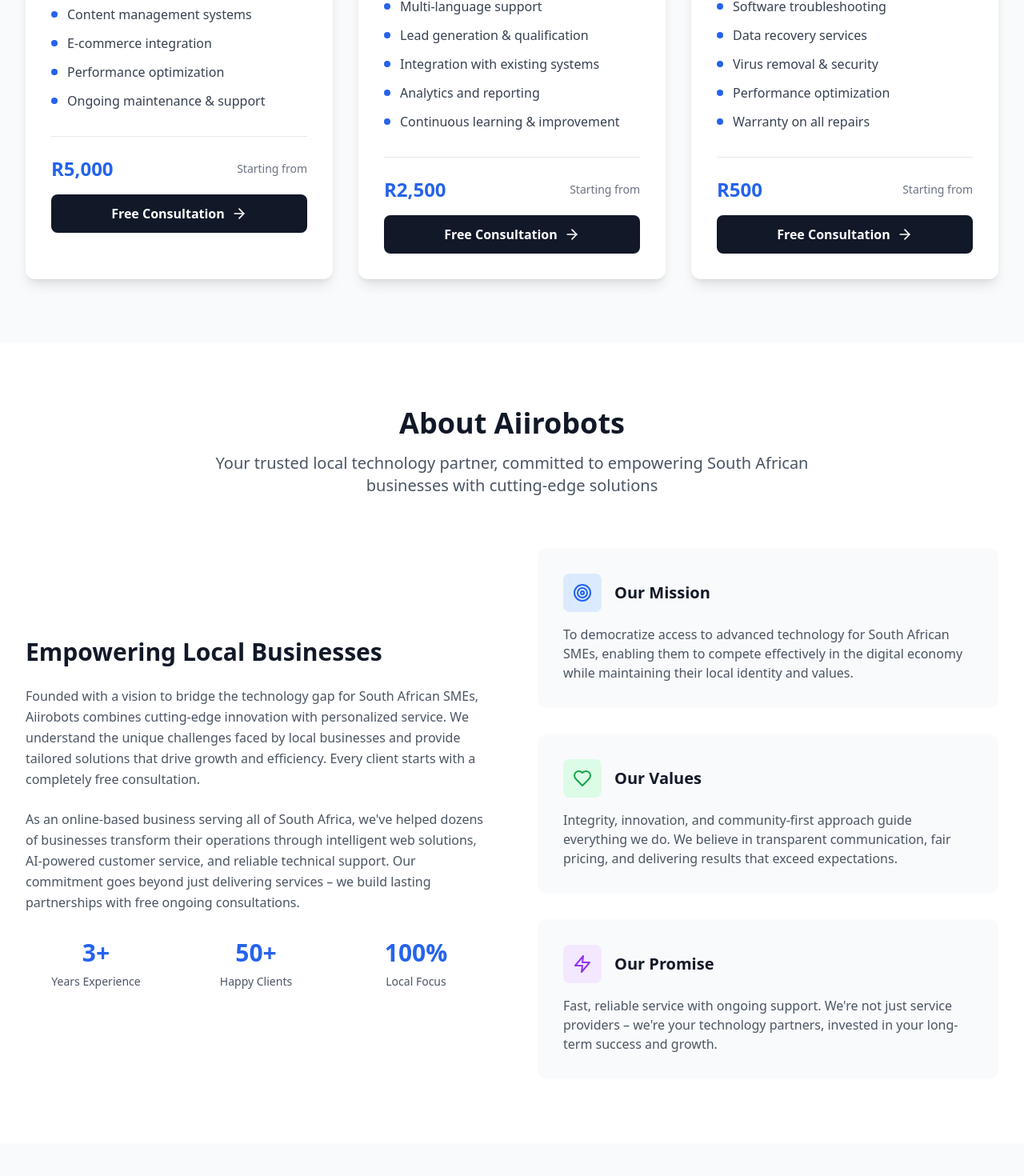
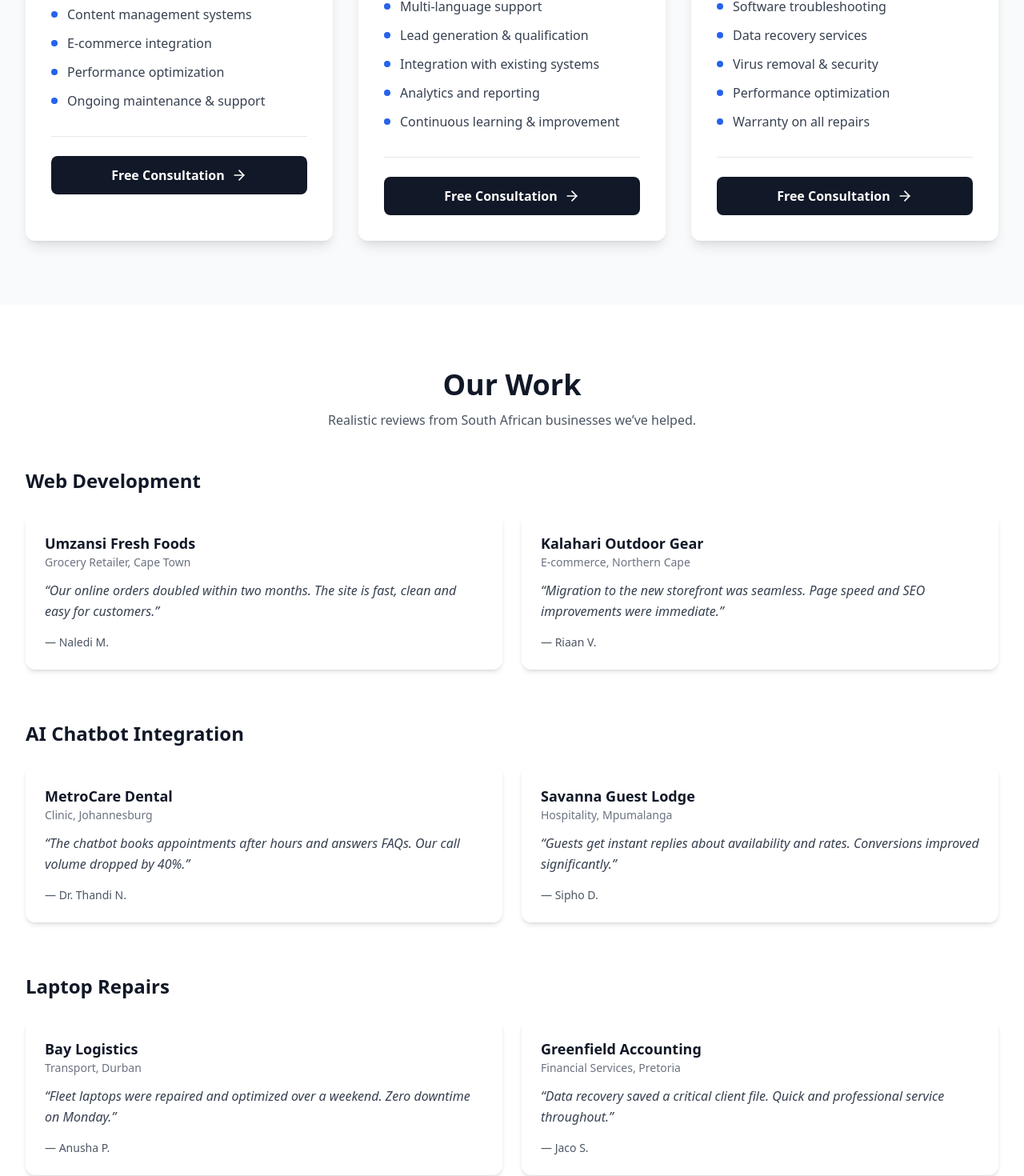
Before and after one commit to MujaahidAjam/aiirobots, a React (Vite) app: page / in a window 1280 px wide. Shown: the part 1326-2796 px from the top of the page at 80% size. Built offline with nearby package versions, Linux system fonts and the light colour scheme.

Commit message:
feat: add Our Work reviews section; remove prices from services

```diff
--- a/src/App.jsx
+++ b/src/App.jsx
@@ -2,6 +2,7 @@
 import Navbar from './components/Navbar';
 import Hero from './components/Hero';
 import Services from './components/Services';
+import OurWork from './components/OurWork';
 import About from './components/About';
 import ContactForm from './components/ContactForm';
 import Footer from './components/Footer';
@@ -13,6 +14,7 @@
       <main>
         <Hero />
         <Services />
+        <OurWork />
         <About />
         <ContactForm />
       </main>
--- a/src/components/Navbar.jsx
+++ b/src/components/Navbar.jsx
@@ -4,6 +4,7 @@
 const navigation = [
   { name: 'Home', href: '#home' },
   { name: 'Services', href: '#services' },
+  { name: 'Our Work', href: '#our-work' },
   { name: 'About', href: '#about' },
   { name: 'Contact', href: '#contact' },
 ];
--- /dev/null
+++ b/src/components/OurWork.jsx
@@ -0,0 +1,87 @@
+import React from 'react';
+
+const reviews = {
+  web: [
+    {
+      company: 'Umzansi Fresh Foods',
+      role: 'Grocery Retailer, Cape Town',
+      quote: 'Our online orders doubled within two months. The site is fast, clean and easy for customers.',
+      person: 'Naledi M.',
+    },
+    {
+      company: 'Kalahari Outdoor Gear',
+      role: 'E‑commerce, Northern Cape',
+      quote: 'Migration to the new storefront was seamless. Page speed and SEO improvements were immediate.',
+      person: 'Riaan V.',
+    },
+  ],
+  ai: [
+    {
+      company: 'MetroCare Dental',
+      role: 'Clinic, Johannesburg',
+      quote: 'The chatbot books appointments after hours and answers FAQs. Our call volume dropped by 40%.',
+      person: 'Dr. Thandi N.',
+    },
+    {
+      company: 'Savanna Guest Lodge',
+      role: 'Hospitality, Mpumalanga',
+      quote: 'Guests get instant replies about availability and rates. Conversions improved significantly.',
+      person: 'Sipho D.',
+    },
+  ],
+  repairs: [
+    {
+      company: 'Bay Logistics',
+      role: 'Transport, Durban',
+      quote: 'Fleet laptops were repaired and optimized over a weekend. Zero downtime on Monday.',
+      person: 'Anusha P.',
+    },
+    {
+      company: 'Greenfield Accounting',
+      role: 'Financial Services, Pretoria',
+      quote: 'Data recovery saved a critical client file. Quick and professional service throughout.',
+      person: 'Jaco S.',
+    },
+  ],
+};
+
+const ReviewCard = ({ company, role, quote, person }) => (
+  <div className="bg-white p-6 rounded-xl shadow-md hover:shadow-lg transition-shadow duration-300">
+    <div className="mb-3">
+      <h4 className="text-lg font-semibold text-gray-900">{company}</h4>
+      <p className="text-sm text-gray-500">{role}</p>
+    </div>
+    <p className="text-gray-700 italic leading-relaxed">“{quote}”</p>
+    <div className="mt-4 text-sm text-gray-600">— {person}</div>
+  </div>
+);
+
+const Section = ({ id, title, items }) => (
+  <div id={id} className="mb-16">
+    <h3 className="text-2xl font-bold text-gray-900 mb-6">{title}</h3>
+    <div className="grid grid-cols-1 md:grid-cols-2 gap-6">
+      {items.map((r, i) => (
+        <ReviewCard key={i} {...r} />
+      ))}
+    </div>
+  </div>
+);
+
+const OurWork = () => {
+  return (
+    <section id="our-work" className="py-20 bg-white">
+      <div className="max-w-7xl mx-auto px-4 sm:px-6 lg:px-8">
+        <div className="text-center mb-12">
+          <h2 className="text-4xl font-bold text-gray-900">Our Work</h2>
+          <p className="text-gray-600 mt-3">Realistic reviews from South African businesses we’ve helped.</p>
+        </div>
+
+        <Section id="our-work-web" title="Web Development" items={reviews.web} />
+        <Section id="our-work-ai" title="AI Chatbot Integration" items={reviews.ai} />
+        <Section id="our-work-repairs" title="Laptop Repairs" items={reviews.repairs} />
+      </div>
+    </section>
+  );
+};
+
+export default OurWork;
--- a/src/components/ServiceCard.jsx
+++ b/src/components/ServiceCard.jsx
@@ -1,7 +1,7 @@
 import React from 'react';
 import { ArrowRight } from 'lucide-react';
 
-const ServiceCard = ({ icon: Icon, title, description, features, price }) => {
+const ServiceCard = ({ icon: Icon, title, description, features }) => {
   const scrollToContact = () => {
     const element = document.querySelector('#contact');
     if (element) {
@@ -30,10 +30,6 @@
       </ul>
 
       <div className="border-t pt-6">
-        <div className="flex items-center justify-between mb-4">
-          <span className="text-2xl font-bold text-blue-600">{price}</span>
-          <span className="text-gray-500 text-sm">Starting from</span>
-        </div>
         <button
           onClick={scrollToContact}
           className="group w-full bg-gray-900 text-white py-3 px-6 rounded-lg hover:bg-gray-800 transition-all duration-300 flex items-center justify-center font-semibold"
--- a/src/components/Services.jsx
+++ b/src/components/Services.jsx
@@ -15,8 +15,7 @@
         'E-commerce integration',
         'Performance optimization',
         'Ongoing maintenance & support'
-      ],
-      price: 'R5,000'
+      ]
     },
     {
       icon: Bot,
@@ -29,8 +28,7 @@
         'Integration with existing systems',
         'Analytics and reporting',
         'Continuous learning & improvement'
-      ],
-      price: 'R2,500'
+      ]
     },
     {
       icon: Laptop,
@@ -43,8 +41,7 @@
         'Virus removal & security',
         'Performance optimization',
         'Warranty on all repairs'
-      ],
-      price: 'R500'
+      ]
     }
   ];
 
```
